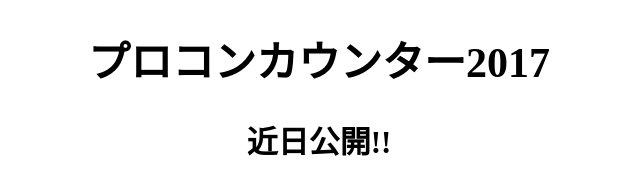
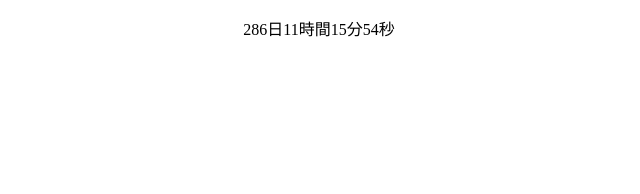
Before and after one commit to Rinwasyu/ProconCounter2017, a plain HTML site: page docs/index.html in a window 1280 px wide. Shown: the whole page, without its empty margins (321-961 px from the left). Drawn offline with Linux system fonts and the light colour scheme.

Commit message:
add counter

```diff
--- a/docs/css/style.css
+++ b/docs/css/style.css
@@ -2,10 +2,4 @@
 	body{
 		text-align: center;
 	}
-	h1{
-		font-size: 42px;
-	}
-	h2{
-		font-size: 31px;
-	}
 }
--- a/docs/css/style_p.css
+++ b/docs/css/style_p.css
@@ -2,10 +2,4 @@
 	body{
 		text-align: center;
 	}
-	h1{
-		font-size: 28px;
-	}
-	h2{
-		font-size: 24px;
-	}
 }
--- a/docs/index.html
+++ b/docs/index.html
@@ -8,7 +8,9 @@
 	<link rel='stylesheet' href='./css/style_p.css' />
 </head>
 <body>
-<h1>プロコンカウンター2017</h1>
-<h2>近日公開!!</h2>
+<div id="counter">
+	<p id="count-text"></p>
+</div>
+<script src="js/app.js"></script>
 </body>
 </html>
--- a/docs/js/app.js
+++ b/docs/js/app.js
@@ -0,0 +1,22 @@
+var countText=document.getElementById('count-text');
+
+setInterval(function () {
+	var date=new Date();
+	var proconDate=new Date(2017,9,7,0,0,0);
+	var day,hour,min,sec;
+
+	var milliSec=proconDate.getTime()-date.getTime();
+
+	day=~~(milliSec/(1000*60*60*24));
+	milliSec-=day*1000*60*60*24;
+
+	hour=~~(milliSec/(1000*60*60));
+	milliSec-=hour*1000*60*60;
+
+	min=~~(milliSec/(1000*60));
+	milliSec-=min*1000*60;
+
+	sec=~~(milliSec/1000);
+
+	countText.innerHTML=day+'日'+hour+'時間'+min+'分'+sec+'秒';
+},1000)
```
